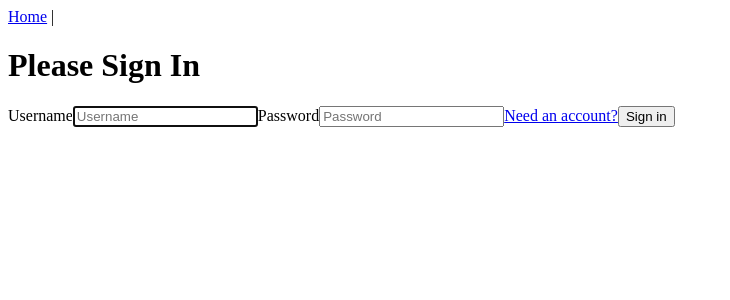
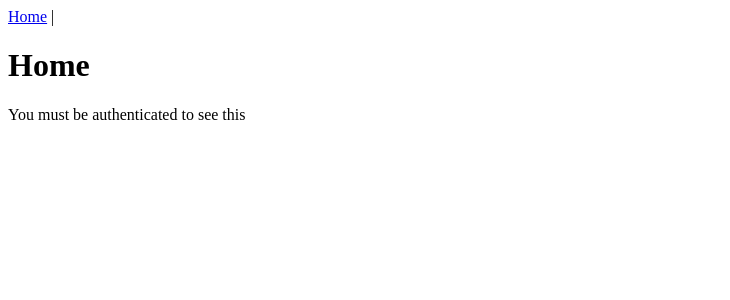
Before and after one commit to axwhiting/chatBot, a Vue app in the folder vue/: page / in a window 1280 px wide. Before the commit this address led to /login. Shown: the top 300 px of the page, without its empty margins (0-730 px from the left). Built offline with nearby package versions, Linux system fonts and the light colour scheme.

Commit message:
pushing with unneccesary code/views removed

```diff
--- a/vue/src/router/index.js
+++ b/vue/src/router/index.js
@@ -1,10 +1,7 @@
 import Vue from 'vue'
 import Router from 'vue-router'
 import Home from '../views/Home.vue'
-import Login from '../views/Login.vue'
-import Logout from '../views/Logout.vue'
-import Register from '../views/Register.vue'
-import store from '../store/index'
+
 
 Vue.use(Router)
 
@@ -25,48 +22,10 @@ const router = new Router({
       path: '/',
       name: 'home',
       component: Home,
-      meta: {
-        requiresAuth: true
-      }
-    },
-    {
-      path: "/login",
-      name: "login",
-      component: Login,
-      meta: {
-        requiresAuth: false
-      }
-    },
-    {
-      path: "/logout",
-      name: "logout",
-      component: Logout,
-      meta: {
-        requiresAuth: false
-      }
-    },
-    {
-      path: "/register",
-      name: "register",
-      component: Register,
-      meta: {
-        requiresAuth: false
-      }
-    },
+
+    }
+
   ]
 })
 
-router.beforeEach((to, from, next) => {
-  // Determine if the route requires Authentication
-  const requiresAuth = to.matched.some(x => x.meta.requiresAuth);
-
-  // If it does and they are not logged in, send the user to "/login"
-  if (requiresAuth && store.state.token === '') {
-    next("/login");
-  } else {
-    // Else let them go to their next destination
-    next();
-  }
-});
-
 export default router;
--- a/vue/src/services/AuthService.js
+++ /dev/null
@@ -1,13 +0,0 @@
-import axios from 'axios';
-
-export default {
-
-  login(user) {
-    return axios.post('/login', user)
-  },
-
-  register(user) {
-    return axios.post('/register', user)
-  }
-
-}
--- a/vue/src/views/Login.vue
+++ /dev/null
@@ -1,76 +0,0 @@
-<template>
-  <div id="login" class="text-center">
-    <form class="form-signin" @submit.prevent="login">
-      <h1 class="h3 mb-3 font-weight-normal">Please Sign In</h1>
-      <div
-        class="alert alert-danger"
-        role="alert"
-        v-if="invalidCredentials"
-      >Invalid username and password!</div>
-      <div
-        class="alert alert-success"
-        role="alert"
-        v-if="this.$route.query.registration"
-      >Thank you for registering, please sign in.</div>
-      <label for="username" class="sr-only">Username</label>
-      <input
-        type="text"
-        id="username"
-        class="form-control"
-        placeholder="Username"
-        v-model="user.username"
-        required
-        autofocus
-      />
-      <label for="password" class="sr-only">Password</label>
-      <input
-        type="password"
-        id="password"
-        class="form-control"
-        placeholder="Password"
-        v-model="user.password"
-        required
-      />
-      <router-link :to="{ name: 'register' }">Need an account?</router-link>
-      <button type="submit">Sign in</button>
-    </form>
-  </div>
-</template>
-
-<script>
-import authService from "../services/AuthService";
-
-export default {
-  name: "login",
-  components: {},
-  data() {
-    return {
-      user: {
-        username: "",
-        password: ""
-      },
-      invalidCredentials: false
-    };
-  },
-  methods: {
-    login() {
-      authService
-        .login(this.user)
-        .then(response => {
-          if (response.status == 200) {
-            this.$store.commit("SET_AUTH_TOKEN", response.data.token);
-            this.$store.commit("SET_USER", response.data.user);
-            this.$router.push("/");
-          }
-        })
-        .catch(error => {
-          const response = error.response;
-
-          if (response.status === 401) {
-            this.invalidCredentials = true;
-          }
-        });
-    }
-  }
-};
-</script>
--- a/vue/src/views/Logout.vue
+++ /dev/null
@@ -1,12 +0,0 @@
-<template>
-  <h1>Logout</h1>
-</template>
-
-<script>
-export default {
-  created() {
-    this.$store.commit("LOGOUT");
-    this.$router.push("/login");
-  }
-};
-</script>
--- a/vue/src/views/Register.vue
+++ /dev/null
@@ -1,93 +0,0 @@
-<template>
-  <div id="register" class="text-center">
-    <form class="form-register" @submit.prevent="register">
-      <h1 class="h3 mb-3 font-weight-normal">Create Account</h1>
-      <div class="alert alert-danger" role="alert" v-if="registrationErrors">
-        {{ registrationErrorMsg }}
-      </div>
-      <label for="username" class="sr-only">Username</label>
-      <input
-        type="text"
-        id="username"
-        class="form-control"
-        placeholder="Username"
-        v-model="user.username"
-        required
-        autofocus
-      />
-      <label for="password" class="sr-only">Password</label>
-      <input
-        type="password"
-        id="password"
-        class="form-control"
-        placeholder="Password"
-        v-model="user.password"
-        required
-      />
-      <input
-        type="password"
-        id="confirmPassword"
-        class="form-control"
-        placeholder="Confirm Password"
-        v-model="user.confirmPassword"
-        required
-      />
-      <router-link :to="{ name: 'login' }">Have an account?</router-link>
-      <button class="btn btn-lg btn-primary btn-block" type="submit">
-        Create Account
-      </button>
-    </form>
-  </div>
-</template>
-
-<script>
-import authService from '../services/AuthService';
-
-export default {
-  name: 'register',
-  data() {
-    return {
-      user: {
-        username: '',
-        password: '',
-        confirmPassword: '',
-        role: 'user',
-      },
-      registrationErrors: false,
-      registrationErrorMsg: 'There were problems registering this user.',
-    };
-  },
-  methods: {
-    register() {
-      if (this.user.password != this.user.confirmPassword) {
-        this.registrationErrors = true;
-        this.registrationErrorMsg = 'Password & Confirm Password do not match.';
-      } else {
-        authService
-          .register(this.user)
-          .then((response) => {
-            if (response.status == 201) {
-              this.$router.push({
-                path: '/login',
-                query: { registration: 'success' },
-              });
-            }
-          })
-          .catch((error) => {
-            const response = error.response;
-            this.registrationErrors = true;
-            if (response.status === 400) {
-              this.registrationErrorMsg = 'Bad Request: Validation Errors';
-            }
-          });
-      }
-    },
-    clearErrors() {
-      this.registrationErrors = false;
-      this.registrationErrorMsg = 'There were problems registering this user.';
-    },
-  },
-};
-</script>
-
-<style></style>
```
Also changed, not shown: 1 other file (tests, documents, lock files or other folders).
